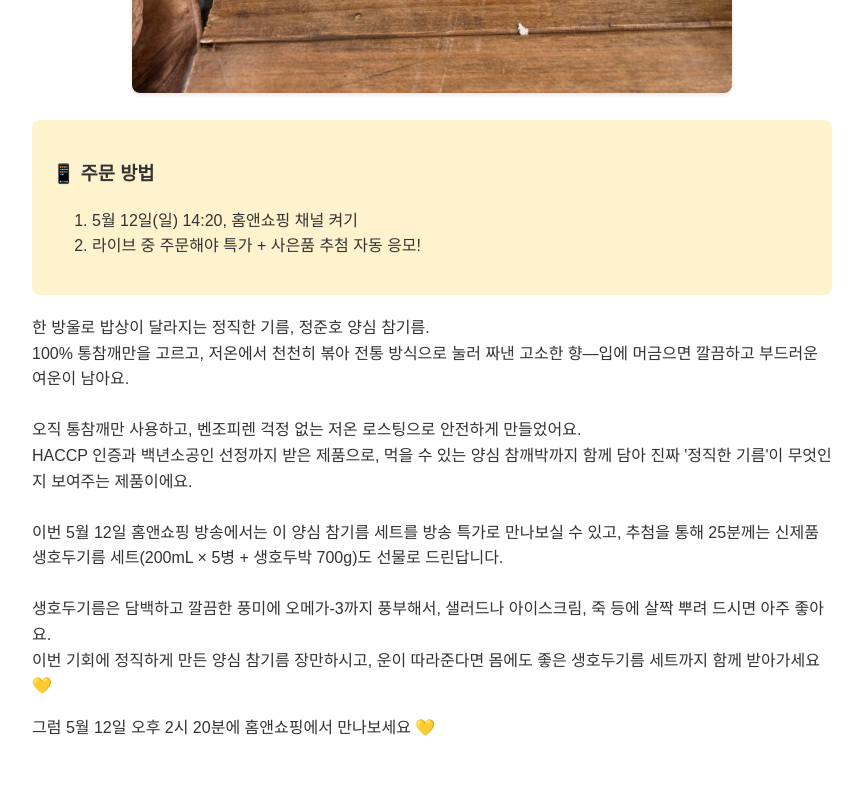
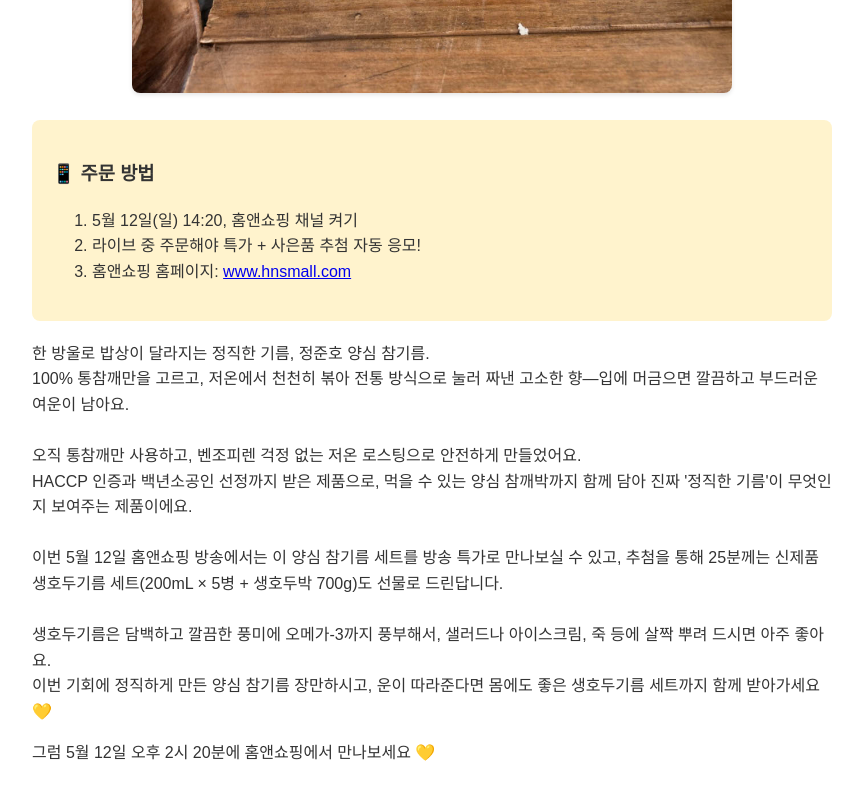
Before and after one commit to gyulkiller/jjhoil, a plain HTML site: page index.html in a window 1280 px wide. Shown: the part 4753-5553 px from the top of the page, without its empty margins (208-1071 px from the left). Drawn offline with Linux system fonts and the light colour scheme.

Commit message:
홈페이지 추가

```diff
--- a/index.html
+++ b/index.html
@@ -178,6 +178,7 @@
             <ol>
                 <li>5월 12일(일) 14:20, 홈앤쇼핑 채널 켜기</li>
                 <li>라이브 중 주문해야 특가 + 사은품 추첨 자동 응모!</li>
+                <li>홈앤쇼핑 홈페이지: <a href="https://www.hnsmall.com/" target="_blank">www.hnsmall.com</a></li>
             </ol>
         </div>
 
```
